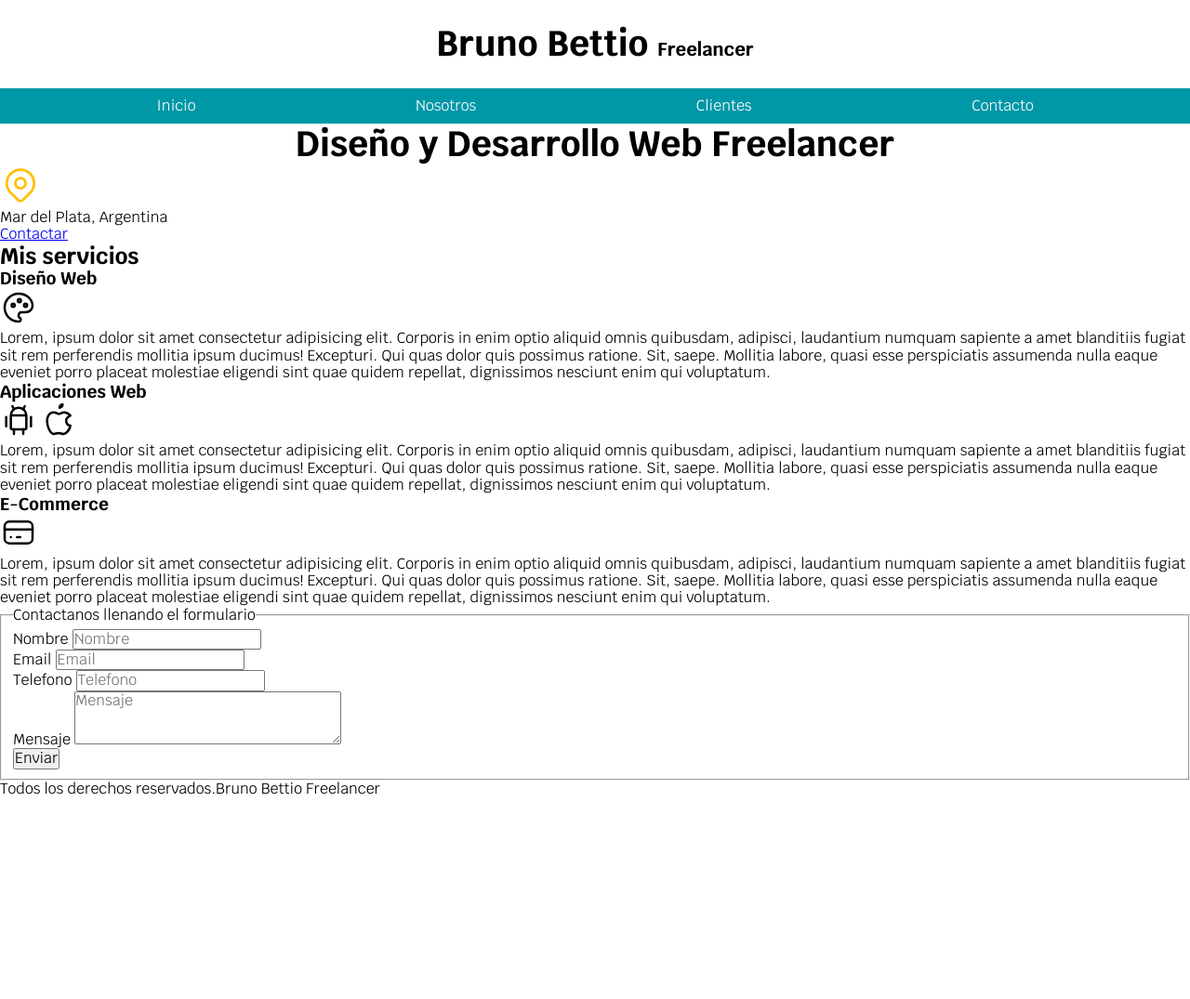
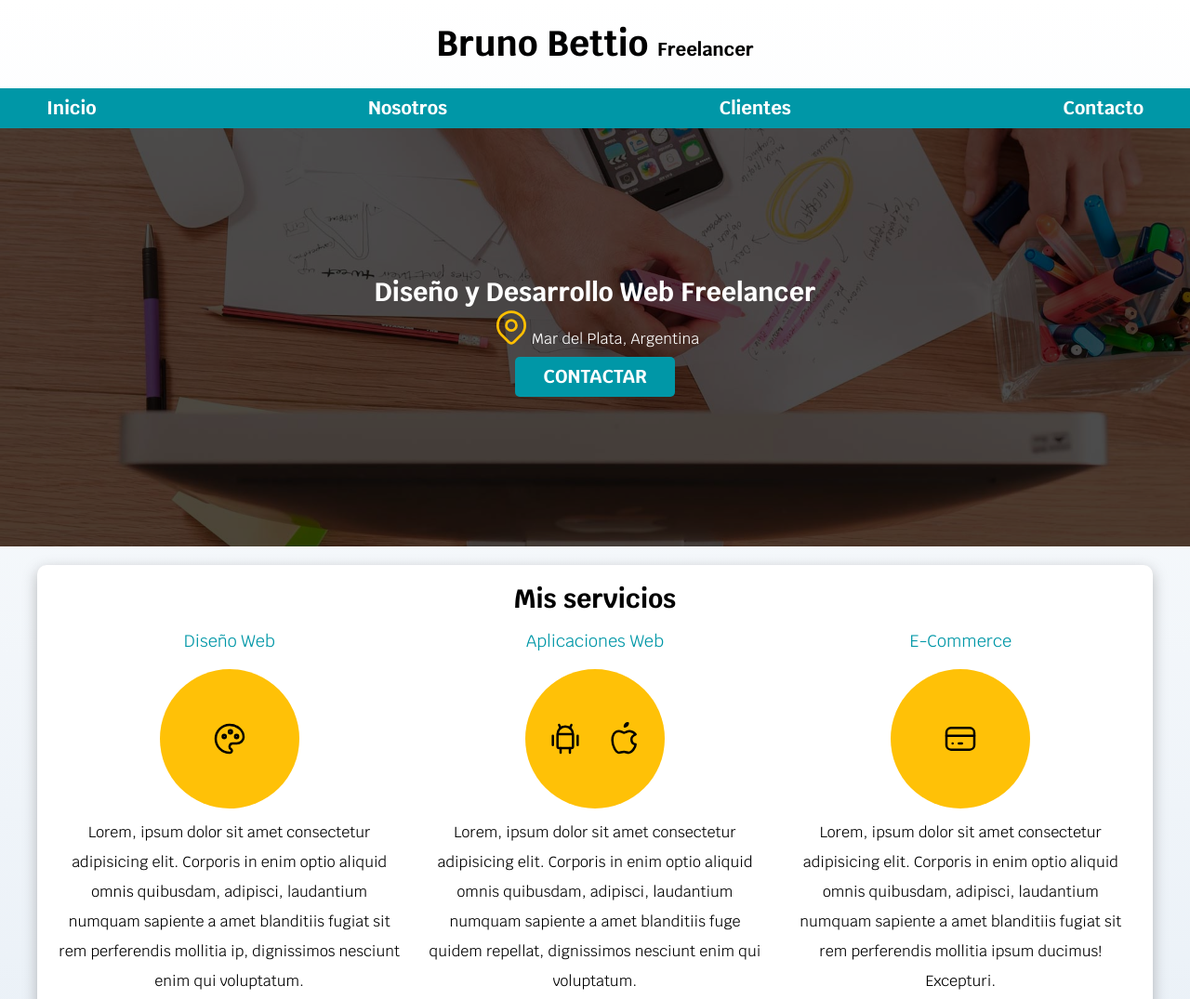
Before and after one commit to BrunoBettio/proyecto__freelancer-inicio, a plain HTML site: page index.html in a window 1280 px wide. Shown: the top 1075 px of the page at 93% size. Before the commit the page ends 859 px from the top, so only its background shows below. Drawn offline with Linux system fonts and the light colour scheme.

Commit message:
terminando proyecto

```diff
--- a/css/styles.css
+++ b/css/styles.css
@@ -5,8 +5,10 @@
     --primario: #ffc107;
     --secundario: #0097a7;
     --gris: #757575;
+    --grisClaro: #dfe9f3;
+}
 
-}
+/* Globales */
 
 *,*::after, *::before {
     box-sizing: inherit;
@@ -15,43 +17,287 @@
 }
 
 body {
-    font-size: 16px;
+    font-size: 16px; /* 1rem = 10px */
     font-family: 'Krub', sans-serif;
+    background-image: linear-gradient(to top, var(--grisClaro) 0%, var(--blanco) 100%);
+}
+
+/* Tipografia */
+
+h1 {
+    font-size: 3.8rem;
+}
+
+h2 {
+    font-size: 2.8rem;
+}
+
+h3 {
+    font-size: 1.8rem;
+}
+
+h1,h2,h3 {
+    text-align: center;
 }
 
 html {
     font-size: 62.5%;
     overflow-x: hidden;
     scroll-behavior: smooth;
-    box-sizing: border-box;
+    box-sizing: border-box; /* Hack para Box Model */
 }
 
-.titulo {
-    text-align: center;
-    font-size: 3.8rem;
+::-webkit-scrollbar-track {
+    background: transparent;
 }
 
+::-webkit-scrollbar {
+    width: 2rem;
+    height: 5rem;
+}
+
+::-webkit-scrollbar-thumb {
+    border-radius: .5rem;
+    background-color: var(--secundario);
+}
+
+.contenedor {
+    max-width: 120rem;
+    margin: 0 auto;
+}
+
+.boton {
+    background-color: var(--secundario);
+    color: var(--blanco);
+    margin-top: 1rem;
+    padding: 1rem 3rem;
+    font-size: 2rem;
+    border-radius: .5rem;
+    text-transform: uppercase;
+    font-weight: bold;
+    text-align: center;
+    text-decoration: none;
+    width: 90%;
+    border: none;
+}
+
+@media (min-width: 768px) {
+    .boton {
+        width: auto;
+    }
+}
+
+.boton:hover {
+    cursor: pointer;
+}
+
+.sombra {
+    box-shadow: 0px 5px 15px 0px rgba(112,112,112,0.48);
+    -webkit-box-shadow: 0px 5px 15px 0px rgba(112,112,112,0.48);
+    -moz-box-shadow: 0px 5px 15px 0px rgba(112,112,112,0.48);
+    background-color: var(--blanco);
+    padding: 2rem;
+    border-radius: 1rem;
+}
+
+/* Titulos */
 .titulo span {
     font-size: 2rem;
 }
 
-.contenedor {
-    width: 120rem;
-    margin: 0 auto;
+/* Utilidades */
+.w-sm-100 {
+    width: 100%;
 }
+
+@media (min-width: 768px) {
+    .w-sm-100 {
+        width: auto;
+    }
+}
+
+.flex {
+    display: flex;
+}
+
+.alinear-derecha {
+    justify-content: flex-end;
+}
+
+/* NAvegacion Principal */
 
 .nav-bg {
     background-color: var(--secundario);
 }
 
 .navegacion-principal {
+    display: flex;
+    flex-direction: column;
+}
+
+@media (min-width: 768px) {
+    .navegacion-principal {
+        flex-direction: row;
+        justify-content: space-between;
+    }
+}
+
+.navegacion-principal a {
+    display: block;
+    text-align: center;
+    color: var(--blanco);
+    text-decoration: none;
+    font-size: 2rem;
+    font-weight: bold;
     padding: 1rem;
+}
+
+.navegacion-principal a:hover {
+    background-color: var(--primario);
+    color: var(--negro);
+}
+
+/* Contenido Hero */
+.hero {
+    background-image: url(../hero.jpg);
+    background-size: cover;
+    background-position: center center;
+    background-repeat: no-repeat;
+    height: 45rem;
+    position: relative;
+    margin-bottom: 2rem;
+}
+
+.contenido-hero {
+    position: absolute;
+    width: 100%;
+    height: 100%;
+    background-color: rgba(0, 0, 0, .7);
     display: flex;
-    justify-content: space-around;
+    flex-direction: column;
+    align-items: center;
+    justify-content: center;
+}
+
+.contenido-hero h2,
+.contenido-hero p {
+    color: var(--blanco);
+}
+
+.ubicacion {
+    display: flex;
+    align-items: flex-end;
+}
+
+/* Servicios */
+.servicios {
+    display: grid;
+    grid-template-columns: repeat(1, 1fr);
+    gap: 2rem;
+    margin-top: 2rem;
+    margin-bottom: 2rem;
+}
+
+@media (min-width: 768px) {
+    .servicios {
+        grid-template-columns: repeat(3, 1fr);
+    }
+}
+
+.servicio {
+    display: flex;
+    flex-direction: column;
     align-items: center;
 }
 
-.navegacion-principal a {
+.servicio h3 {
+    margin-bottom: 2rem;
+    color: var(--secundario);
+    font-weight: normal;
+}
+
+.servicio p {
+    line-height: 2;
+    text-align: center;
+}
+
+.servicio .iconos {
+    height: 15rem;
+    width: 15rem;
+    display: flex;
+    justify-content: space-evenly;
+    align-items: center;
+    background-color: var(--primario);
+    border-radius: 50%;
+    margin-bottom: 1rem;
+}
+
+/* Contacto */
+
+.formulario {
+    background-color: var(--gris);
+    margin: 0 auto;
+    width: min(60rem, 100%); /*Utilizar el valor mas pequeño*/
+    padding: 2rem;
+    border-radius: 1rem;
+}
+
+.formulario fieldset {
+    border: none;
+}
+
+.formulario legend {
+    color: var(--primario);
+    text-align: center;
+    font-size: 1.8rem;
+    text-transform: uppercase;
+    font-weight: bold;
+    margin-bottom: 2rem;
+    color: var(--primario);
+}
+
+@media (min-width: 768px) {
+    .contenedor-campos {
+        display: grid;
+        grid-template-columns: repeat(2, 1fr);
+        grid-template-rows: auto auto 20rem;
+        gap: 1rem;
+    }
+    .campo:nth-child(3),
+    .campo:nth-child(4){
+        grid-column: 1 / 3;
+    }
+}
+
+.campo {
+    margin-bottom: 1rem;
+}
+
+.campo label {
     color: var(--blanco);
-    text-decoration: none;
+    font-weight: bold;
+    margin-bottom: .5rem;
+    display: block;
 }
+
+.campo  input:not(submit) ,
+.campo textarea{
+    width: 100%;
+    border: none;
+    padding: 1.5rem;
+    border-radius: .5rem;
+}
+
+.campo textarea {
+    height: 20rem;
+}
+
+.enviar .boton {
+    width: 100%;
+}
+
+/* Footer */
+.footer {
+    text-align: center;
+    padding: 2rem;
+}
--- a/index.html
+++ b/index.html
@@ -18,6 +18,7 @@
     <header>
         <h1 class="titulo">Bruno Bettio <span>Freelancer</span></h1>
     </header>
+
     <div class="nav-bg">
         <nav class="navegacion-principal contenedor">
             <a href="/">Inicio</a>
@@ -27,23 +28,29 @@
         </nav>
     </div>
 
-    <section>
-        <h2 class="titulo">Diseño y Desarrollo Web Freelancer</h2>
-        <p>
+    <section class="hero">
+        <div class="contenido-hero">
+            <h2>Diseño y Desarrollo Web Freelancer</h2>
+            <div class="ubicacion">
                 <svg xmlns="http://www.w3.org/2000/svg" class="icon icon-tabler icon-tabler-map-pin" width="44" height="44" viewBox="0 0 24 24" stroke-width="1.5" stroke="#ffbf00" fill="none" stroke-linecap="round" stroke-linejoin="round">
                     <path stroke="none" d="M0 0h24v24H0z" fill="none"/>
                     <path d="M9 11a3 3 0 1 0 6 0a3 3 0 0 0 -6 0" />
                     <path d="M17.657 16.657l-4.243 4.243a2 2 0 0 1 -2.827 0l-4.244 -4.243a8 8 0 1 1 11.314 0z" />
                 </svg>
-        </p>
                 <p>Mar del Plata, Argentina</p>
-        <a href="#">Contactar</a>
+            </div>
+
+            <a class="boton" href="#">Contactar</a>
+        </div><!-- .contenido-hero -->
     </section>
 
-    <main>
+    <main class="contenedor sombra">
         <h2>Mis servicios</h2>
-        <section>
+
+        <div class="servicios">
+            <section class="servicio">
                 <h3>Diseño Web</h3>
+                <div class="iconos">
                     <svg xmlns="http://www.w3.org/2000/svg" class="icon icon-tabler icon-tabler-palette" width="40" height="40" viewBox="0 0 24 24" stroke-width="1.5" stroke="#000000" fill="none" stroke-linecap="round" stroke-linejoin="round">
                         <path stroke="none" d="M0 0h24v24H0z" fill="none"/>
                         <path d="M12 21a9 9 0 0 1 0 -18c4.97 0 9 3.582 9 8c0 1.06 -.474 2.078 -1.318 2.828c-.844 .75 -1.989 1.172 -3.182 1.172h-2.5a2 2 0 0 0 -1 3.75a1.3 1.3 0 0 1 -1 2.25" />
@@ -51,11 +58,12 @@
                         <path d="M12.5 7.5m-1 0a1 1 0 1 0 2 0a1 1 0 1 0 -2 0" />
                         <path d="M16.5 10.5m-1 0a1 1 0 1 0 2 0a1 1 0 1 0 -2 0" />
                     </svg>
-            <p>Lorem, ipsum dolor sit amet consectetur adipisicing elit. Corporis in enim optio aliquid omnis quibusdam, adipisci, laudantium numquam sapiente a amet blanditiis fugiat sit rem perferendis mollitia ipsum ducimus! Excepturi.
-            Qui quas dolor quis possimus ratione. Sit, saepe. Mollitia labore, quasi esse perspiciatis assumenda nulla eaque eveniet porro placeat molestiae eligendi sint quae quidem repellat, dignissimos nesciunt enim qui voluptatum.</p>
+                </div>
+                <p>Lorem, ipsum dolor sit amet consectetur adipisicing elit. Corporis in enim optio aliquid omnis quibusdam, adipisci, laudantium numquam sapiente a amet blanditiis fugiat sit rem perferendis mollitia ip, dignissimos nesciunt enim qui voluptatum.</p>
             </section>
-        <section>
+            <section class="servicio">
                 <h3>Aplicaciones Web</h3>
+                <div class="iconos">
                     <svg xmlns="http://www.w3.org/2000/svg" class="icon icon-tabler icon-tabler-brand-android" width="40" height="40" viewBox="0 0 24 24" stroke-width="1.5" stroke="#000000" fill="none" stroke-linecap="round" stroke-linejoin="round">
                         <path stroke="none" d="M0 0h24v24H0z" fill="none"/>
                         <path d="M4 10l0 6" />
@@ -71,11 +79,12 @@
                         <path d="M8.286 7.008c-3.216 0 -4.286 3.23 -4.286 5.92c0 3.229 2.143 8.072 4.286 8.072c1.165 -.05 1.799 -.538 3.214 -.538c1.406 0 1.607 .538 3.214 .538s4.286 -3.229 4.286 -5.381c-.03 -.011 -2.649 -.434 -2.679 -3.23c-.02 -2.335 2.589 -3.179 2.679 -3.228c-1.096 -1.606 -3.162 -2.113 -3.75 -2.153c-1.535 -.12 -3.032 1.077 -3.75 1.077c-.729 0 -2.036 -1.077 -3.214 -1.077z" />
                         <path d="M12 4a2 2 0 0 0 2 -2a2 2 0 0 0 -2 2" />
                     </svg>
-            <p>Lorem, ipsum dolor sit amet consectetur adipisicing elit. Corporis in enim optio aliquid omnis quibusdam, adipisci, laudantium numquam sapiente a amet blanditiis fugiat sit rem perferendis mollitia ipsum ducimus! Excepturi.
-            Qui quas dolor quis possimus ratione. Sit, saepe. Mollitia labore, quasi esse perspiciatis assumenda nulla eaque eveniet porro placeat molestiae eligendi sint quae quidem repellat, dignissimos nesciunt enim qui voluptatum.</p>
+                </div>
+                <p>Lorem, ipsum dolor sit amet consectetur adipisicing elit. Corporis in enim optio aliquid omnis quibusdam, adipisci, laudantium numquam sapiente a amet blanditiis fuge quidem repellat, dignissimos nesciunt enim qui voluptatum.</p>
             </section>
-        <section>
+            <section class="servicio">
                 <h3>E-Commerce</h3>
+                <div class="iconos">
                     <svg xmlns="http://www.w3.org/2000/svg" class="icon icon-tabler icon-tabler-credit-card" width="40" height="40" viewBox="0 0 24 24" stroke-width="1.5" stroke="#000000" fill="none" stroke-linecap="round" stroke-linejoin="round">
                         <path stroke="none" d="M0 0h24v24H0z" fill="none"/>
                         <path d="M3 5m0 3a3 3 0 0 1 3 -3h12a3 3 0 0 1 3 3v8a3 3 0 0 1 -3 3h-12a3 3 0 0 1 -3 -3z" />
@@ -83,46 +92,47 @@
                         <path d="M7 15l.01 0" />
                         <path d="M11 15l2 0" />
                     </svg>
-            <p>Lorem, ipsum dolor sit amet consectetur adipisicing elit. Corporis in enim optio aliquid omnis quibusdam, adipisci, laudantium numquam sapiente a amet blanditiis fugiat sit rem perferendis mollitia ipsum ducimus! Excepturi.
-            Qui quas dolor quis possimus ratione. Sit, saepe. Mollitia labore, quasi esse perspiciatis assumenda nulla eaque eveniet porro placeat molestiae eligendi sint quae quidem repellat, dignissimos nesciunt enim qui voluptatum.</p>
+                </div>
+                <p>Lorem, ipsum dolor sit amet consectetur adipisicing elit. Corporis in enim optio aliquid omnis quibusdam, adipisci, laudantium numquam sapiente a amet blanditiis fugiat sit rem perferendis mollitia ipsum ducimus! Excepturi.</p>
             </section>
-
-    </main>
-
-
+        </div><!-- .servicios -->
 
         <section>
-        <form>
+            <h2>Contacto</h2>
+            <form class="formulario">
                 <fieldset>
                     <legend>Contactanos llenando el formulario</legend>
-                <div>
+                    <div class="contenedor-campos">
+
+                        <div class="campo">
                             <label for="nombre">Nombre</label>
                             <input type="text" id="nombre" placeholder="Nombre">
                         </div>
 
-                <div>
+                        <div class="campo">
                             <label for="email">Email</label>
                             <input type="email" id="email" placeholder="Email">
                         </div>
 
-                <div>
+                        <div class="campo">
                             <label for="telefono">Telefono</label>
                             <input type="tel" id="telefono" placeholder="Telefono">
                         </div>
 
-               <div>
+                       <div class="campo">
                             <label for="mensaje">Mensaje</label>
                             <textarea id="mensaje" cols="30" rows="3" placeholder="Mensaje"></textarea>
                        </div>
-
-               <div>
-                    <input type="submit" value="Enviar">
+                    </div>
+                    <div class="alinear-derecha flex">
+                        <input class="boton w-sm-100" type="submit" value="Enviar">
                     </div>
                 </fieldset>
             </form>
         </section>
+    </main>
 
-    <footer>
+    <footer class="footer">
         <p>Todos los derechos reservados.Bruno Bettio Freelancer</p>
     </footer>
 
```
Lines whose indentation alone changed are shown as unchanged.
